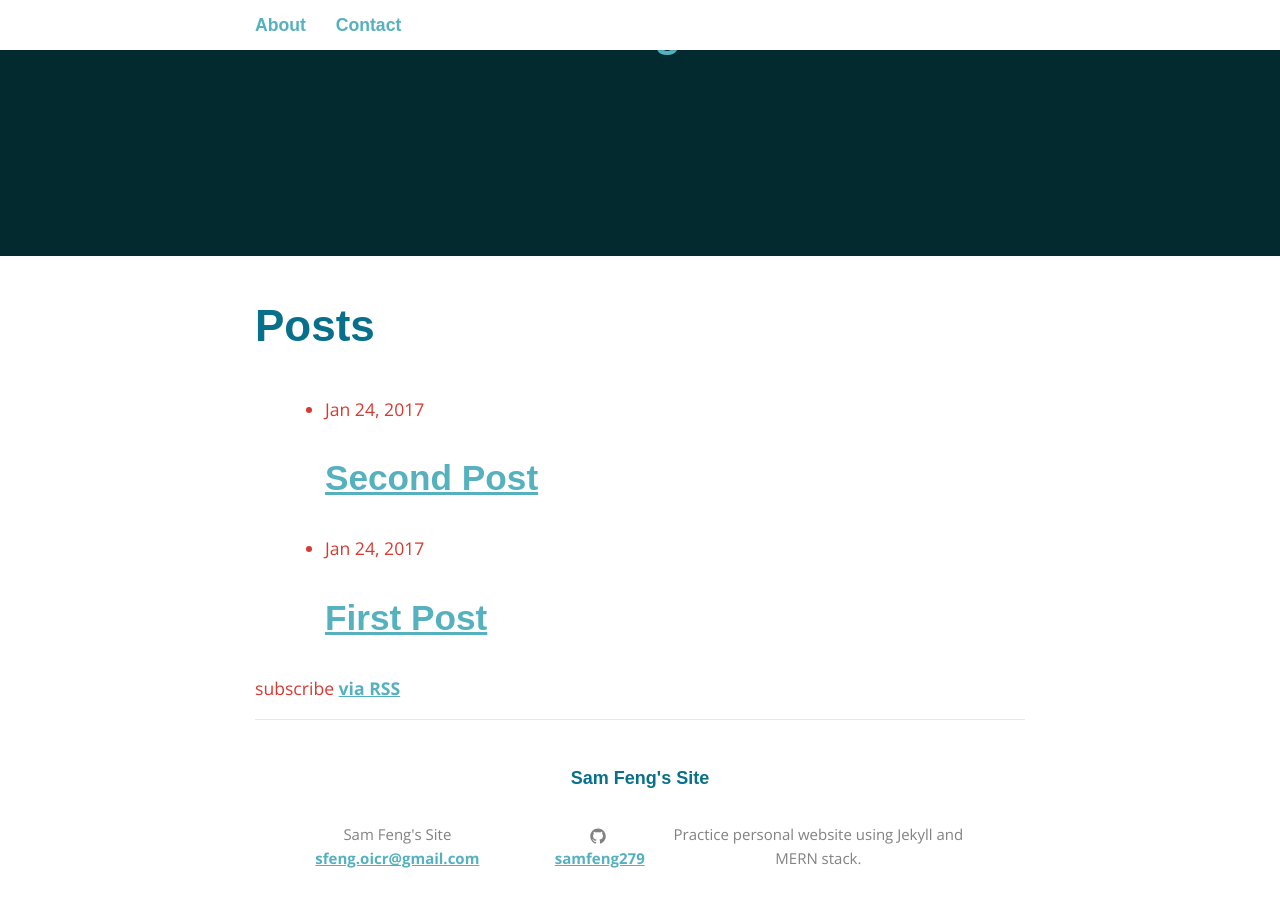
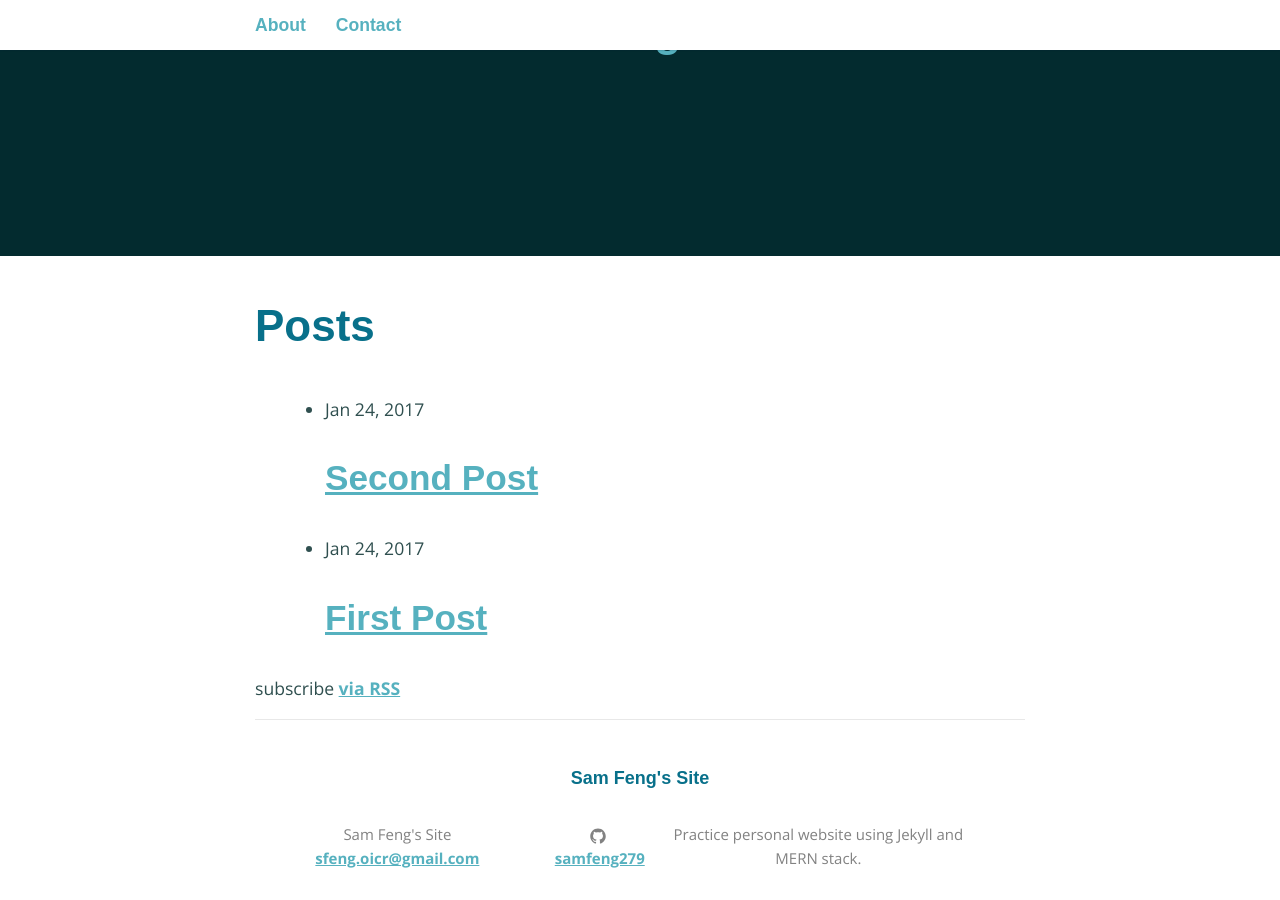
Before and after one commit to samfeng279/samfeng279.github.io, a Jekyll site: the page built from index.html, in a window 1280 px wide and 900 px high, scrolled down 244 px. Built offline with Jekyll 4.4.1, drawn with Linux system fonts in a browser that asks for light colours; some web fonts are replaced.

Commit message:
Update _base.scss

```diff
--- a/_sass/_base.scss
+++ b/_sass/_base.scss
@@ -1,7 +1,7 @@
 $content-width: 800px;
 $main: #d0d3c5;
 $font-style: 'Open Sans', sans-serif;
-$font-color: #d73a31;
+$font-color: #2F4F4F;
 $link-color: #56b1bf;
 $link-hover-color: #08708a;
 $heading-font: 'Muli', sans-serif;
```
